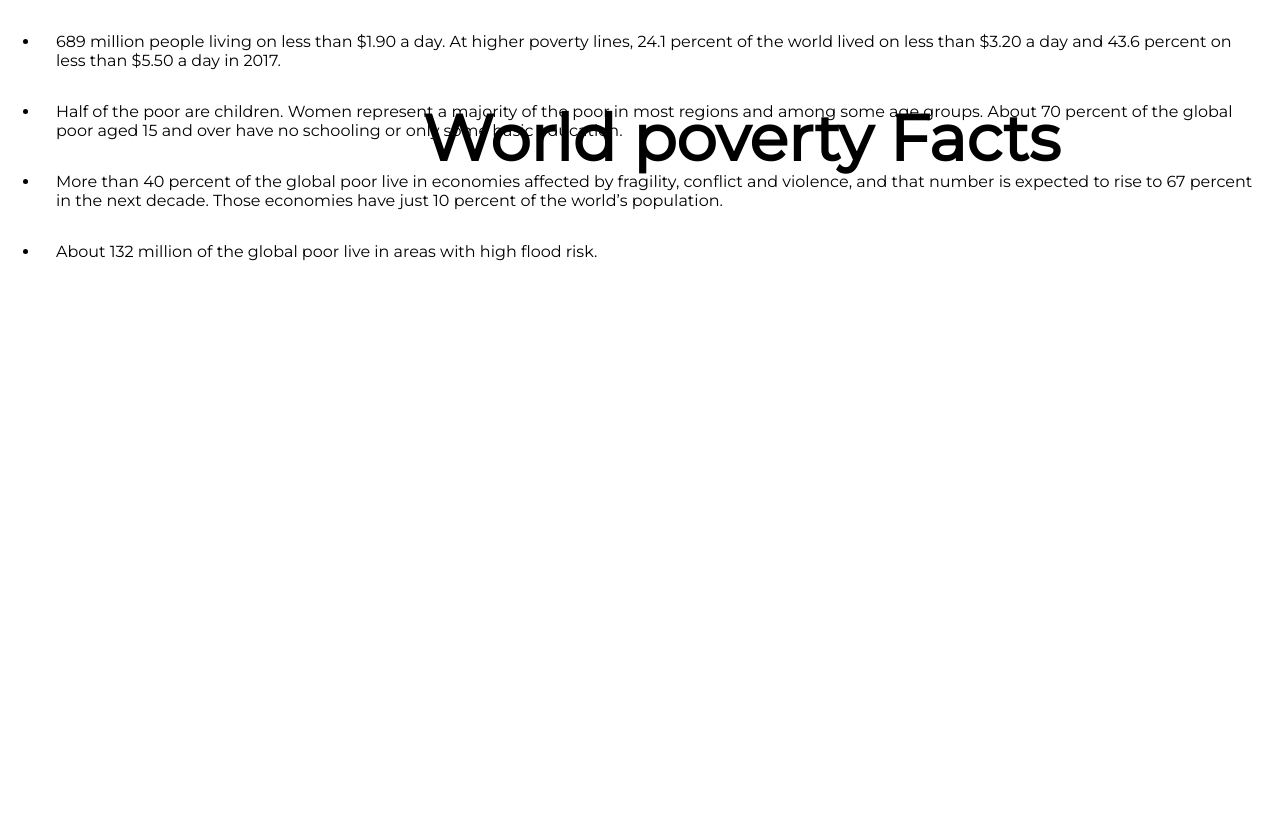
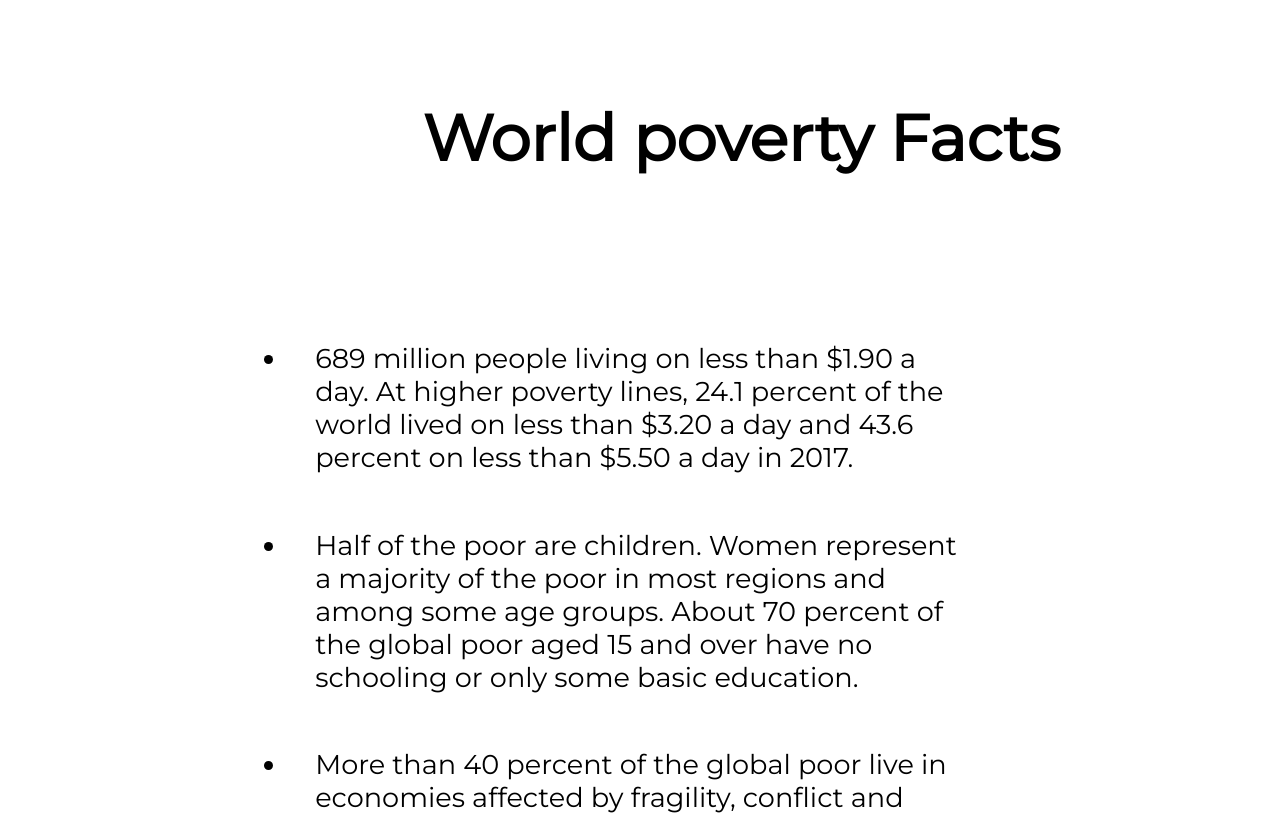
Before and after one commit to Djimovanberlo/octojs, a React (Create React App) app: page / in a window 1280 px wide. Shown: the top 815 px of the page. Built offline with nearby package versions, Linux system fonts and the light colour scheme.

Commit message:
changed css

```diff
--- a/src/App.js
+++ b/src/App.js
@@ -6,12 +6,14 @@ import InputPage from "./pages/InputPage";
 import OutputPage from "./pages/OutputPage";
 import Navigation from "./components/Navigation";
 import FactsPage from "./pages/FactsPage";
+import DonationsPage from "./pages/DonationsPage";
 
 function App() {
   return (
     <>
       {/* <div>octo.js</div> */}
       <FactsPage />
+      {/* <DonationsPage /> */}
       {/* <>Some logic (redux) to manage current page</>
   <Navigation /> */}
     </>
--- a/src/facts.css
+++ b/src/facts.css
@@ -7,6 +7,8 @@
 
 .facts {
   position: absolute;
+  padding: 18rem;
+  font-size: 1.7rem;
 }
 
 * {
--- /dev/null
+++ b/src/pages/DonationsPage.js
@@ -0,0 +1,7 @@
+import React from "react";
+
+function DonationsPage() {
+  return <div></div>;
+}
+
+export default DonationsPage;
```
